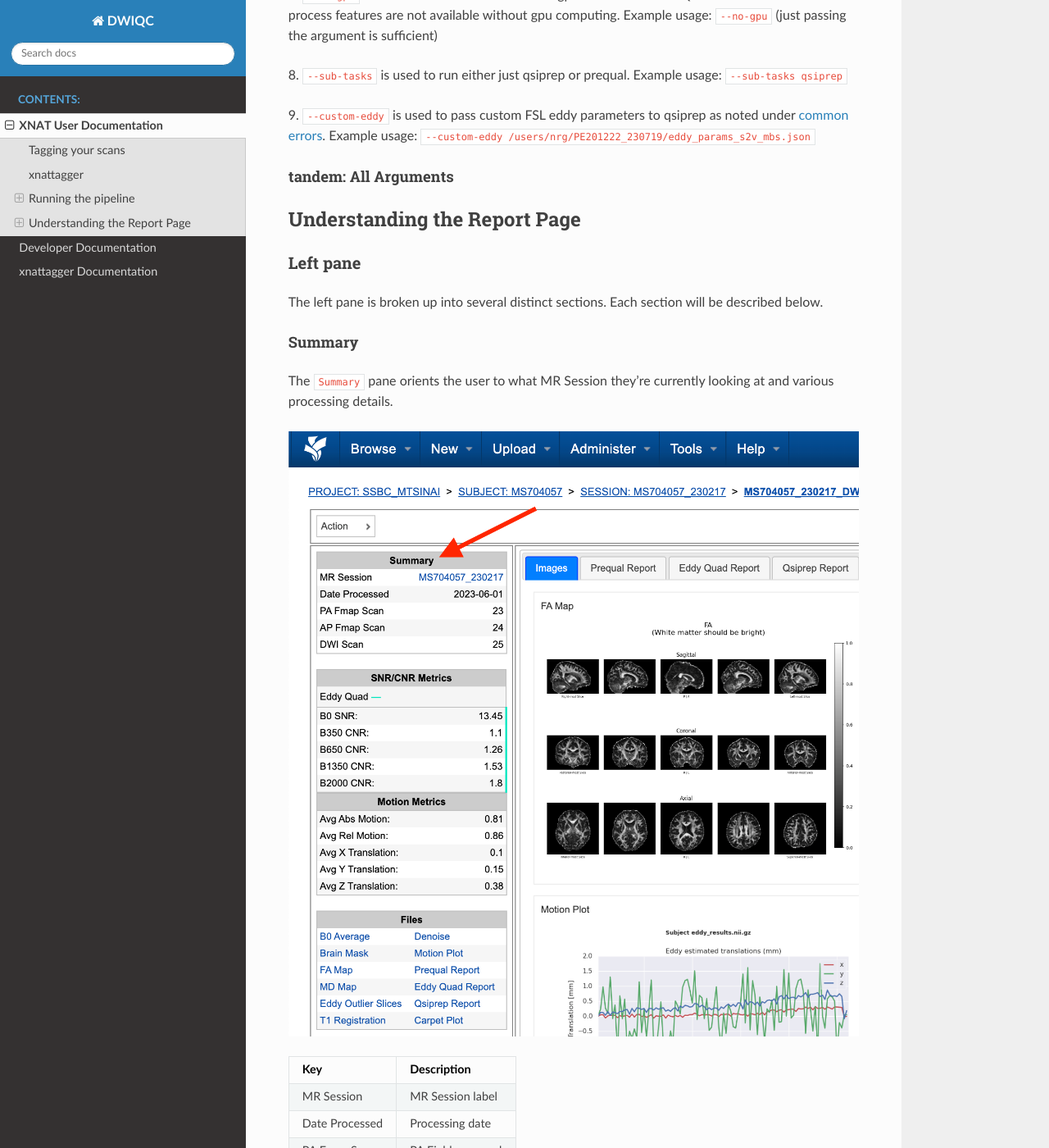
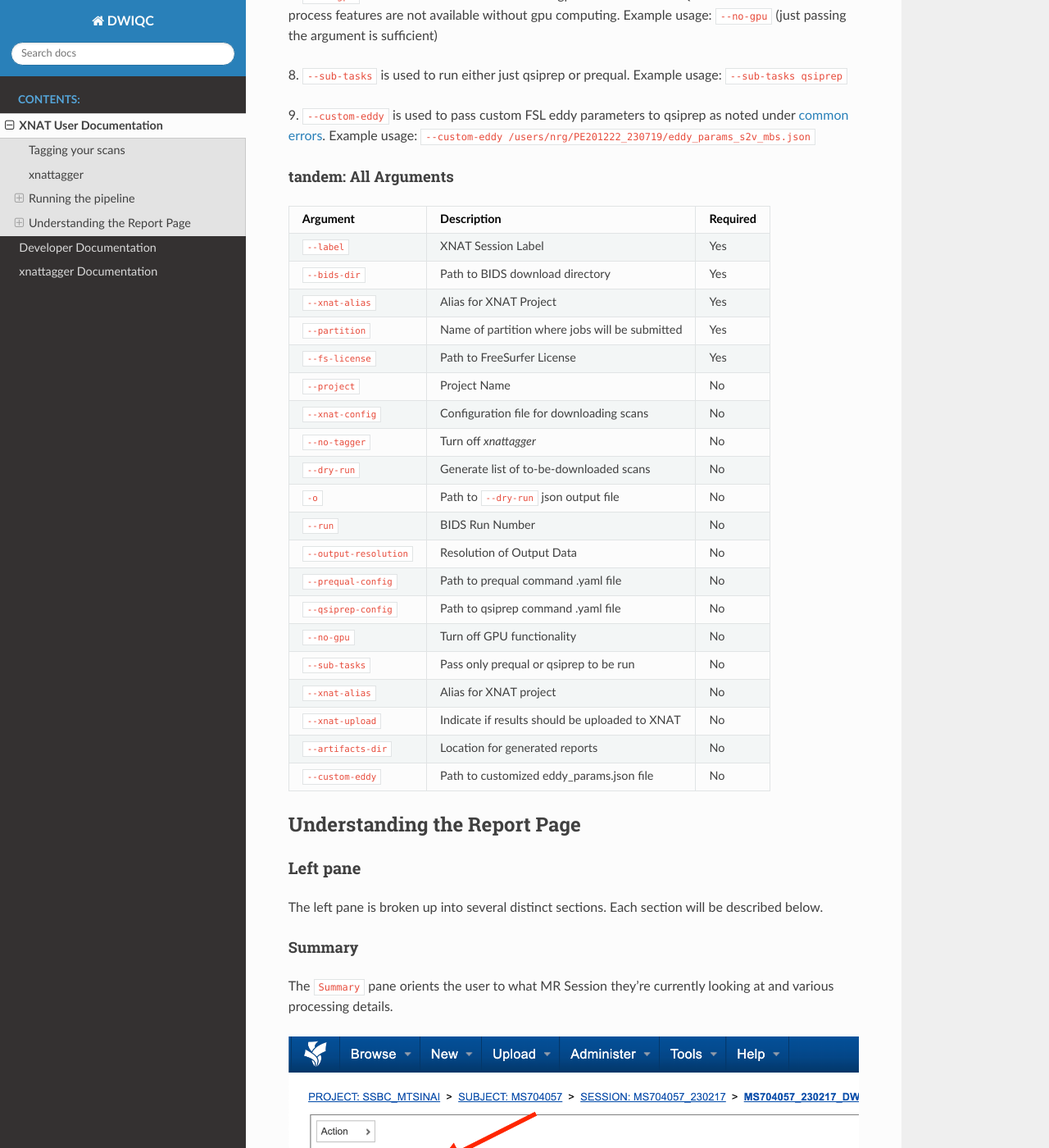
Before and after one commit to harvard-nrg/dwiqc, a Sphinx documentation site: the page built from docs/source/xnat.rst, in a window 1280 px wide and 1400 px high, scrolled down 12647 px. Shown: the whole window at 82% size. Built offline with Sphinx 7.4.7 and the Read the Docs theme 2.0.0, drawn with Linux system fonts in a browser that asks for light colours; some of the changed text lies outside the part shown.

Commit message:
added all arguments grid to tandem

```diff
--- a/docs/source/xnat.rst
+++ b/docs/source/xnat.rst
@@ -369,6 +369,31 @@
 
 tandem: All Arguments
 """""""""""""""""""""
+
+======================= ==============================================  ========
+Argument                Description                                     Required
+======================= ==============================================  ========
+``--label``             XNAT Session Label                              Yes
+``--bids-dir``          Path to BIDS download directory                 Yes
+``--xnat-alias``        Alias for XNAT Project                          Yes
+``--partition``         Name of partition where jobs will be submitted  Yes
+``--fs-license``        Path to FreeSurfer License                      Yes
+``--project``           Project Name                                    No
+``--xnat-config``       Configuration file for downloading scans        No
+``--no-tagger``         Turn off *xnattagger*                           No
+``--dry-run``           Generate list of to-be-downloaded scans         No
+``-o``                  Path to ``--dry-run`` json output file          No
+``--run``               BIDS Run Number                                 No
+``--output-resolution`` Resolution of Output Data                       No
+``--prequal-config``    Path to prequal command .yaml file              No
+``--qsiprep-config``    Path to qsiprep command .yaml file              No
+``--no-gpu``            Turn off GPU functionality                      No
+``--sub-tasks``         Pass only prequal or qsiprep to be run          No
+``--xnat-alias``        Alias for XNAT project                          No
+``--xnat-upload``       Indicate if results should be uploaded to XNAT  No
+``--artifacts-dir``     Location for generated reports                  No
+``--custom-eddy``       Path to customized eddy_params.json file        No
+======================= ==============================================  ========
 
 Understanding the Report Page
 -----------------------------
```
Also changed, not shown: other parts of docs/source/xnat.rst (+1 -1 lines).
